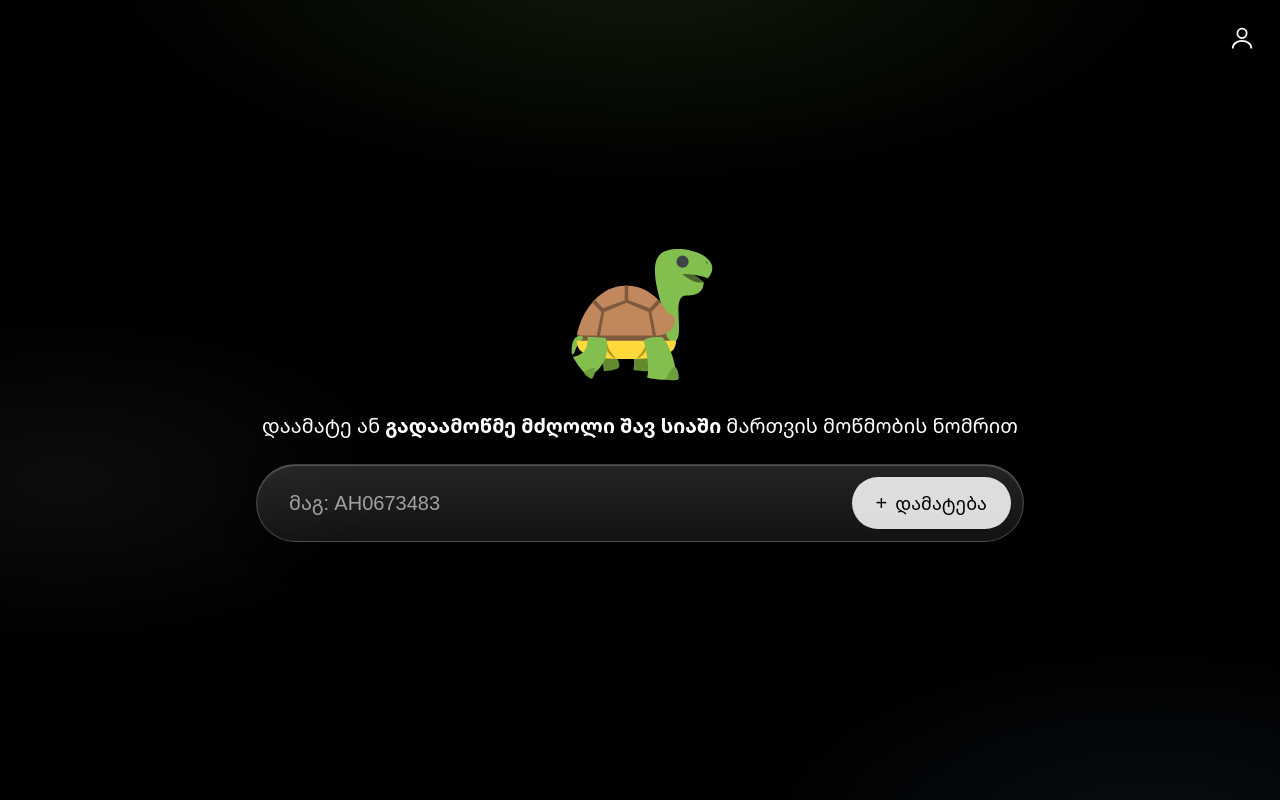
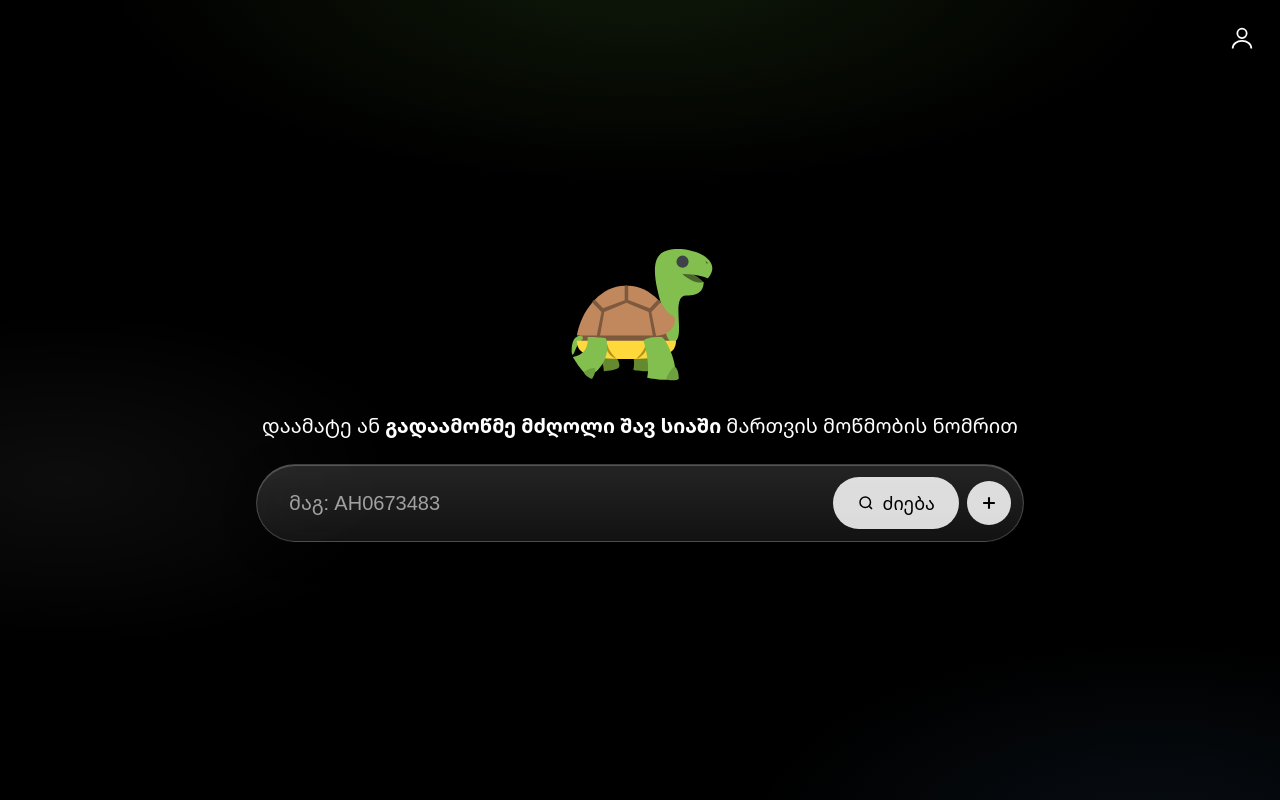
Before and after one commit to keshikashviligio/shavisia, a Next.js app: page / in a window 1280 px wide. Shown: the top 800 px of the page. Built offline with nearby package versions, Linux system fonts and the light colour scheme.

Commit message:
Search edits

```diff
--- a/src/components/SearchBox.tsx
+++ b/src/components/SearchBox.tsx
@@ -85,7 +85,7 @@ export default function SearchBox() {
         />
       </a>
 
-      <p className="text-md sm:text-xl self-center text-center sd">
+      <p className="text-xl sm:text-xl self-center text-center sd">
         დაამატე ან <strong>გადაამოწმე მძღოლი შავ სიაში</strong> მართვის მოწმობის ნომრით
       </p>
 
@@ -93,8 +93,7 @@ export default function SearchBox() {
         className="w-full flex items-center gap-2 glass rounded-full p-2 pl-5 sm:p-3 sm:pl-8"
         onSubmit={(e) => {
           e.preventDefault();
-          if (hasText) handleSearch();
-          else handleAdd();
+          handleSearch();
         }}
       >
         <input
@@ -119,8 +118,8 @@ export default function SearchBox() {
         )}
         <button
           type="submit"
-          disabled={busy}
-          className="flex shrink-0 items-center gap-2 bg-white/85 hover:bg-white transition-colors text-black text-base sm:text-lg rounded-full px-4 py-2.5 sm:px-6 sm:py-3 disabled:opacity-60"
+          disabled={busy || !hasText}
+          className="flex shrink-0 items-center gap-2 bg-white/85 hover:bg-white transition-colors text-black text-base sm:text-lg rounded-full px-4 py-2.5 sm:px-6 sm:py-3"
         >
           {busy ? (
             <svg
@@ -134,15 +133,23 @@ export default function SearchBox() {
             >
               <path d="M12 3a9 9 0 1 1-9 9" />
             </svg>
-          ) : hasText ? (
+          ) : (
             <svg width="18" height="18" viewBox="0 0 24 24" fill="none" stroke="currentColor" strokeWidth="2">
               <circle cx="11" cy="11" r="7" />
               <path d="m20 20-3.5-3.5" />
             </svg>
-          ) : (
-            <span className="text-xl leading-none">+</span>
           )}
-          {hasText ? "ძიება" : "დამატება"}
+          ძიება
+        </button>
+        <button
+          type="button"
+          onClick={handleAdd}
+          aria-label="დამატება"
+          className="flex shrink-0 items-center justify-center bg-white/85 hover:bg-white transition-colors text-black rounded-full p-2.5 sm:p-3"
+        >
+          <svg width="20" height="20" viewBox="0 0 24 24" fill="none" stroke="currentColor" strokeWidth="2.5">
+            <path d="M12 5v14M5 12h14" />
+          </svg>
         </button>
       </form>
 
```
